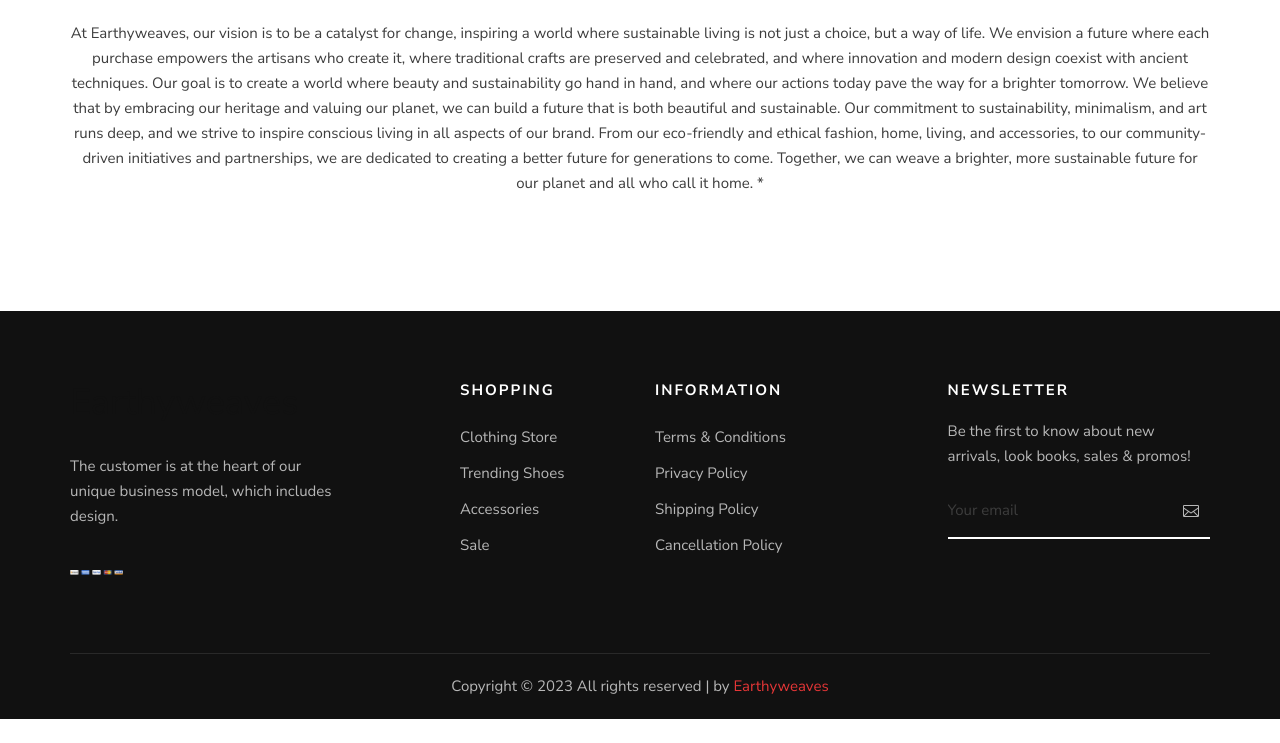
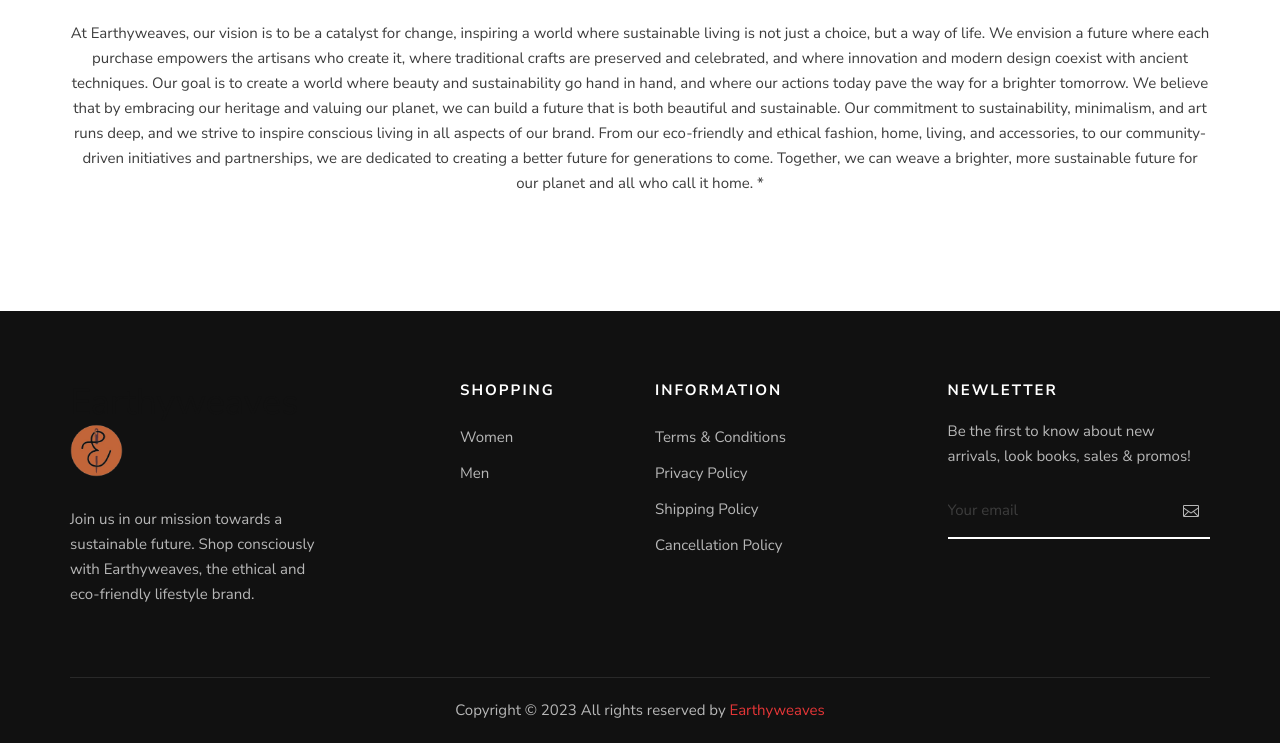
Before and after one commit to earthyweaves/earthyweaves.github.io, a plain HTML site: page about-us.html in a window 1280 px wide. Shown: the part 633-1376 px from the top of the page. Before the commit the page ends 1352 px from the top, so only its background shows below. Drawn offline with Linux system fonts and the light colour scheme.

Commit message:
Update about-us.html

```diff
--- a/about-us.html
+++ b/about-us.html
@@ -320,20 +320,19 @@ Together, we can weave a brighter, more sustainable future for our planet and al
                     <div class="footer__about">
                         <div class="footer__logo">
                             <h2>Earthyweaves</h2>
-<!--                             <a href="#"><img src="img/footer-logo.png" alt=""></a> -->
+                            <a href="#"><img src="img/logo.png" alt=""></a>
                         </div>
-                        <p>The customer is at the heart of our unique business model, which includes design.</p>
-                        <a href="#"><img src="img/payment.png" alt=""></a>
+                        <p>Join us in our mission towards a sustainable future. Shop consciously with Earthyweaves, the ethical and eco-friendly lifestyle brand.</p>
+<!--                         <a href="#"><img src="img/payment.png" alt=""></a> -->
                     </div>
                 </div>
                 <div class="col-lg-2 offset-lg-1 col-md-3 col-sm-6">
                     <div class="footer__widget">
                         <h6>Shopping</h6>
                         <ul>
-                            <li><a href="#">Clothing Store</a></li>
-                            <li><a href="#">Trending Shoes</a></li>
-                            <li><a href="#">Accessories</a></li>
-                            <li><a href="#">Sale</a></li>
+                            <li><a href="#">Women</a></li>
+                            <li><a href="#">Men</a></li>
+
                         </ul>
                     </div>
                 </div>
@@ -350,7 +349,7 @@ Together, we can weave a brighter, more sustainable future for our planet and al
                 </div>
                 <div class="col-lg-3 offset-lg-1 col-md-6 col-sm-6">
                     <div class="footer__widget">
-                        <h6>NewsLetter</h6>
+                        <h6>NewLetter</h6>
                         <div class="footer__newslatter">
                             <p>Be the first to know about new arrivals, look books, sales & promos!</p>
                             <form action="#">
@@ -369,8 +368,8 @@ Together, we can weave a brighter, more sustainable future for our planet and al
                             <script>
 
                             </script>2023
-                            All rights reserved |
-                             by <a href="https://earthyweaves.com" target="_blank">Earthyweaves</a>
+                            All rights reserved
+                            </i> by <a href="https://earthyweaves.com" target="_blank">Earthyweaves</a>
                         </p>
                         <!-- Link back to Colorlib can't be removed. Template is licensed under CC BY 3.0. -->
                     </div>
```
